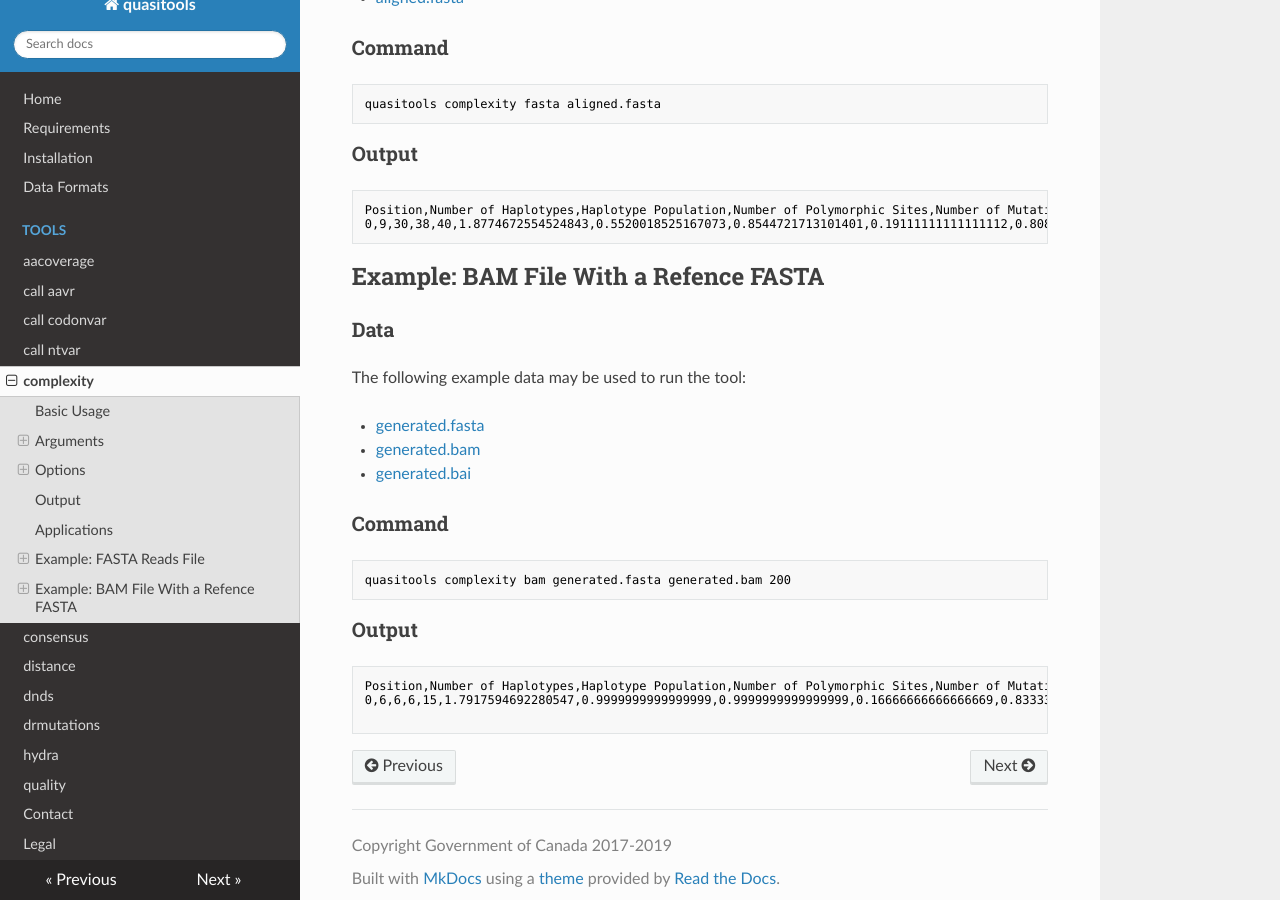
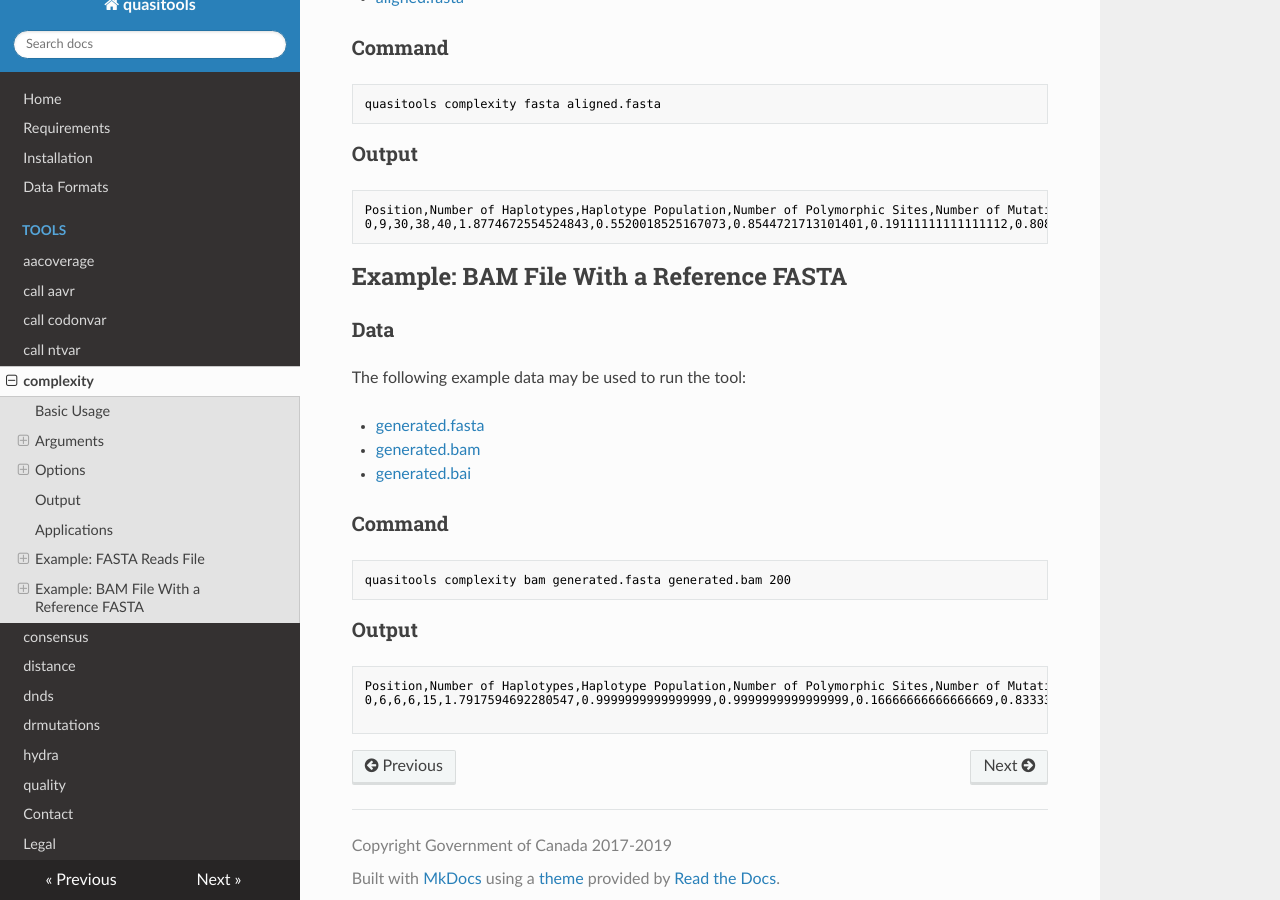
Before and after one commit to phac-nml/quasitools, an MkDocs documentation site: the page built from docs/complexity.md, in a window 1280 px wide and 900 px high, scrolled down 2860 px. Built offline with MkDocs 1.6.1, drawn with Linux system fonts in a browser that asks for light colours; nearby versions of some CDN libraries.

Commit message:
Update complexity.md

````diff
--- a/docs/complexity.md
+++ b/docs/complexity.md
@@ -120,7 +120,7 @@ Position,Number of Haplotypes,Haplotype Population,Number of Polymorphic Sites,N
 ```
 
 
-## Example: BAM File With a Refence FASTA
+## Example: BAM File With a Reference FASTA
 
 ### Data
 
````
